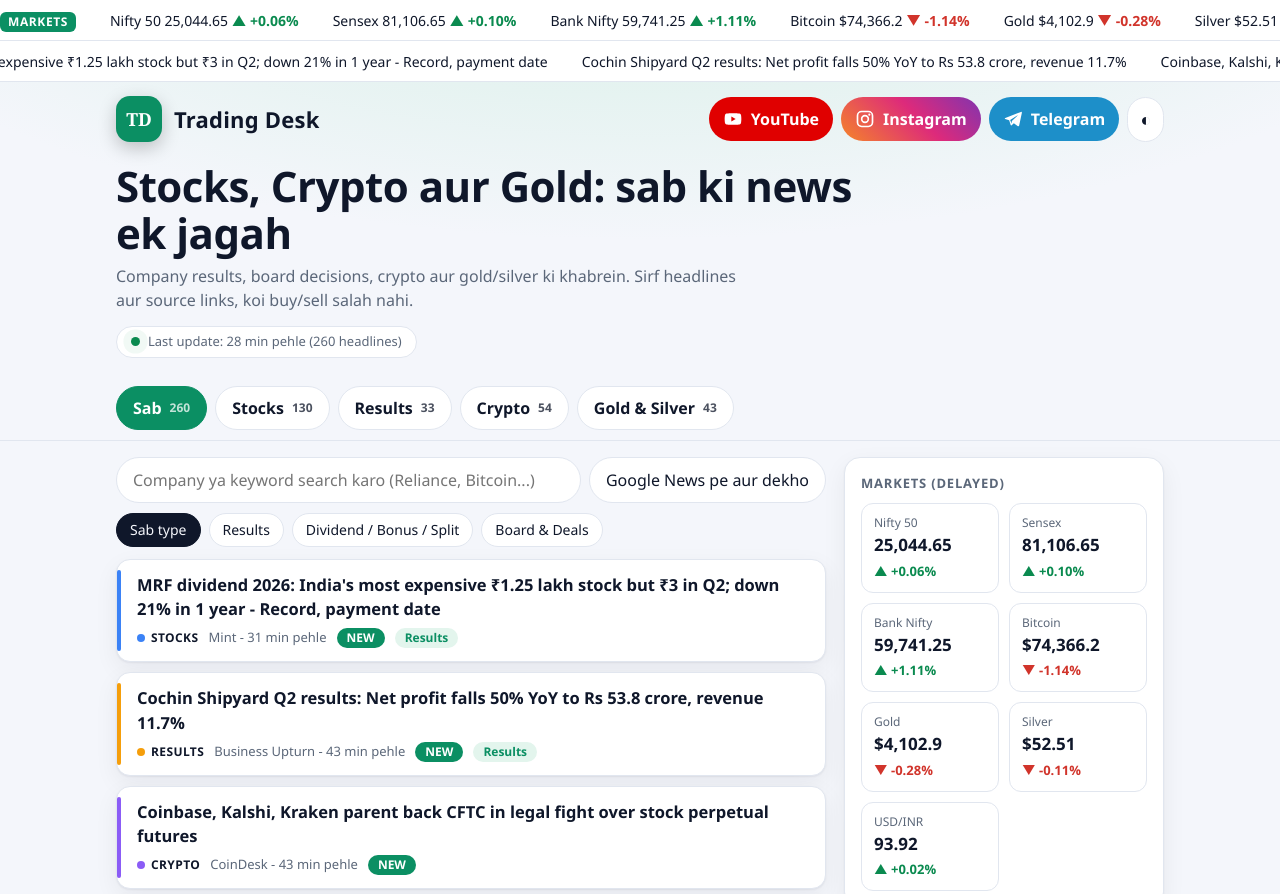
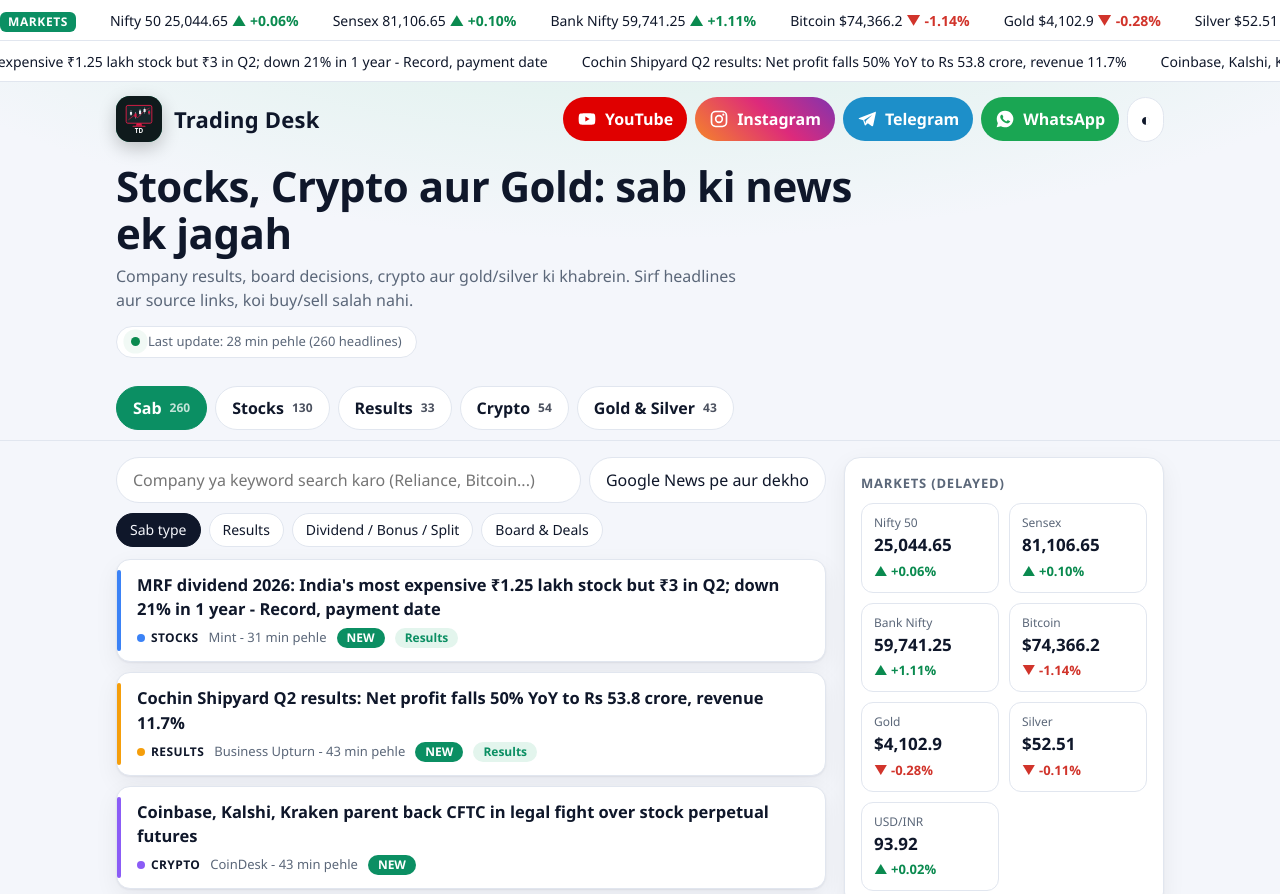
Before and after one commit to TradingDesk07/-trading-desk, a plain HTML site: page index.html in a window 1280 px wide. Shown: the top 894 px of the page. Drawn offline with Linux system fonts and the light colour scheme.

Commit message:
Add files via upload

```diff
--- a/index.html
+++ b/index.html
@@ -105,9 +105,9 @@ var CFG={
  headline:"Stocks, Crypto aur Gold: sab ki news ek jagah",
  tagline:"Company results, board decisions, crypto aur gold/silver ki khabrein. Sirf headlines aur source links, koi buy/sell salah nahi.",
  logoText:"TD",
- logoImg:"",
+ logoImg:"logo-c-monitor.svg",
  accent:"",
- links:{youtube:"https://www.youtube.com/@TradingDeskWithSuraj07",instagram:"https://www.instagram.com/tradingdeskwithsuraj07",telegram:"https://t.me/tradingdeskwithsuraj",whatsapp:"",x:"",website:""},
+ links:{youtube:"https://www.youtube.com/@TradingDeskWithSuraj07",instagram:"https://www.instagram.com/tradingdeskwithsuraj07",telegram:"https://t.me/tradingdeskwithsuraj",whatsapp:"https://chat.whatsapp.com/HnNIF39XQ8LFZCuuljmGzN",x:"",website:""},
  showPrices:true,
  showFlash:true
 };
```
Also changed, not shown: icon.svg, logo-c-monitor.png (added).
